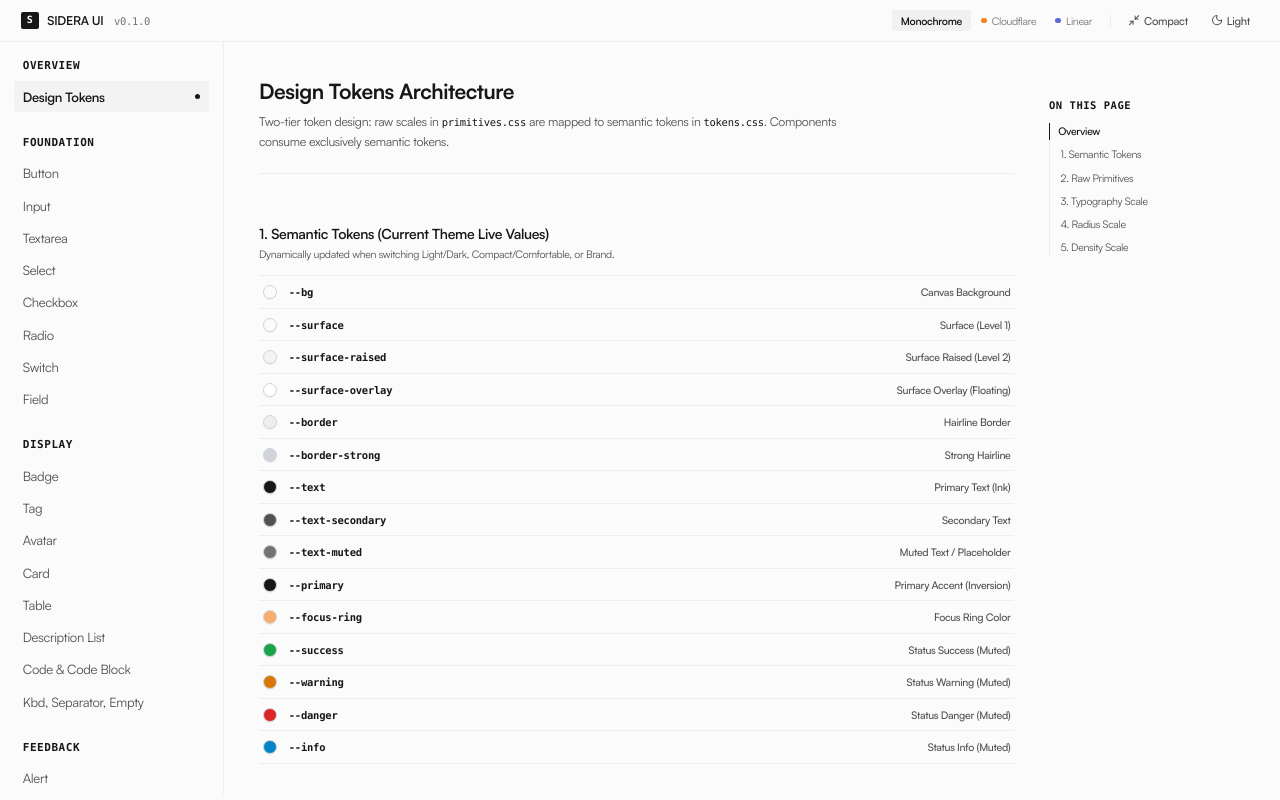
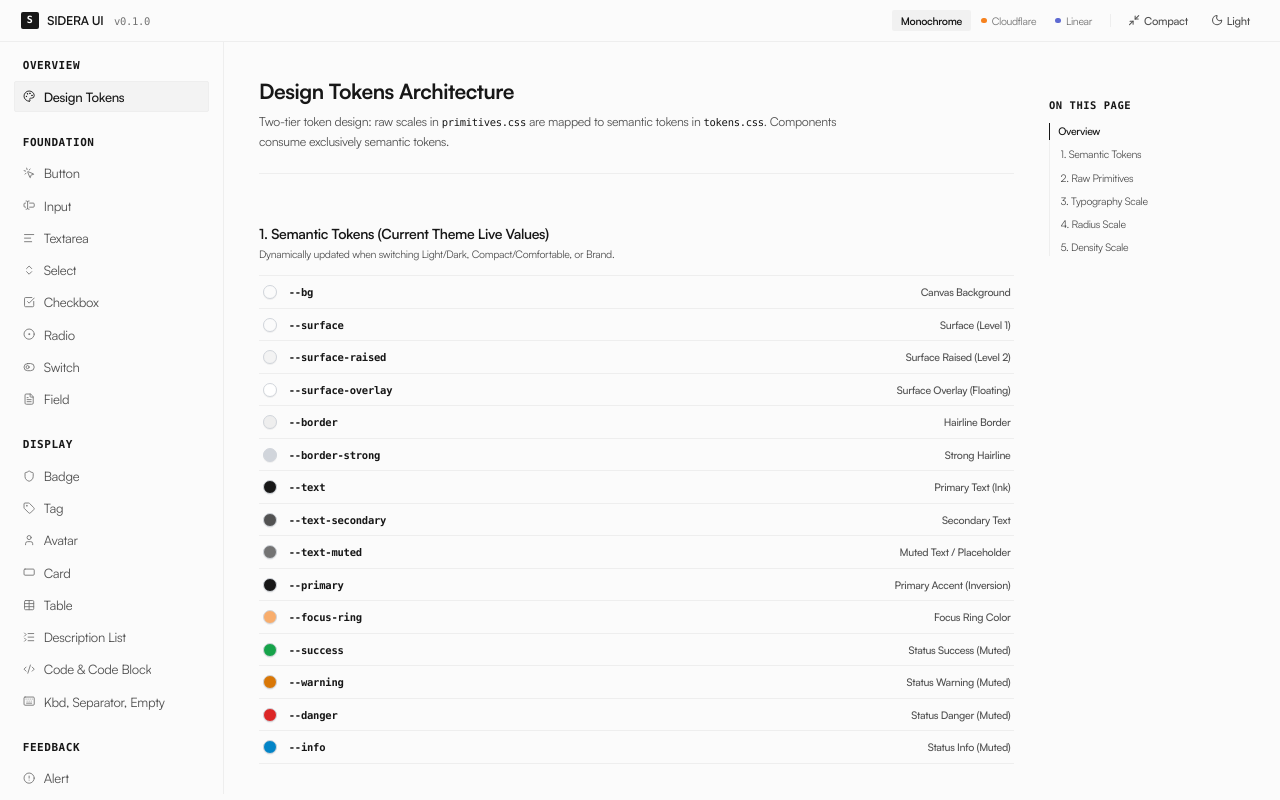
Before and after one commit to ryandaaa/sidera-ui, a React (Vite) app: page / in a window 1280 px wide. Shown: the top 800 px of the page. Built offline with nearby package versions, Linux system fonts and the light colour scheme.

Commit message:
feat(sidebar): sliding active pill transition, tactile press feedback, remove active dot, and add clean SVG icons

```diff
--- a/src/components/ui/SidebarNavItem/SidebarNavItem.tsx
+++ b/src/components/ui/SidebarNavItem/SidebarNavItem.tsx
@@ -30,7 +30,7 @@ export const SidebarNavItem = React.forwardRef<HTMLButtonElement, SidebarNavItem
         disabled={disabled}
         aria-current={active ? 'page' : undefined}
         className={cn(
-          'group flex w-full items-center justify-between px-2.5 py-1.5 rounded-[var(--radius-xs)] text-left text-[13px] transition-colors select-none',
+          'group flex w-full items-center justify-between px-2.5 py-1.5 rounded-[var(--radius-xs)] text-left text-[13px] transition-all duration-150 active:scale-[0.98] active:translate-y-[0.5px] select-none',
           'focus-visible:outline-none focus-visible:ring-1 focus-visible:ring-[var(--focus-ring)]',
           active
             ? 'bg-[var(--surface-overlay)] text-[var(--text)] font-semibold'
@@ -65,9 +65,6 @@ export const SidebarNavItem = React.forwardRef<HTMLButtonElement, SidebarNavItem
               {badge}
             </span>
           )}
-          {active && (
-            <span className="h-1.5 w-1.5 rounded-full bg-[var(--primary)]" aria-hidden="true" />
-          )}
         </div>
       </button>
     )
--- a/src/showcase/Sidebar.tsx
+++ b/src/showcase/Sidebar.tsx
@@ -1,3 +1,35 @@
+import * as React from 'react'
+import {
+  Palette,
+  MousePointerClick,
+  TextCursorInput,
+  AlignLeft,
+  ChevronsUpDown,
+  CheckSquare,
+  CircleDot,
+  ToggleLeft,
+  FileText,
+  Shield,
+  Tag,
+  User,
+  RectangleHorizontal,
+  Table,
+  ListCollapse,
+  Code2,
+  Keyboard,
+  AlertCircle,
+  Bell,
+  Loader2,
+  MessageSquare,
+  AppWindow,
+  Layers,
+  Menu,
+  Columns2,
+  Navigation,
+  Search,
+  LayoutGrid,
+} from 'lucide-react'
+
 export interface SidebarProps {
   currentRoute: string
   onRouteChange: (route: string) => void
@@ -6,6 +38,7 @@ export interface SidebarProps {
 interface NavItem {
   id: string
   label: string
+  icon: React.ComponentType<{ className?: string }>
   badge?: string
 }
 
@@ -17,71 +50,132 @@ interface NavGroup {
 const groups: NavGroup[] = [
   {
     title: 'Overview',
-    items: [{ id: 'tokens', label: 'Design Tokens' }],
+    items: [{ id: 'tokens', label: 'Design Tokens', icon: Palette }],
   },
   {
     title: 'Foundation',
     items: [
-      { id: 'button', label: 'Button' },
-      { id: 'input', label: 'Input' },
-      { id: 'textarea', label: 'Textarea' },
-      { id: 'select', label: 'Select' },
-      { id: 'checkbox', label: 'Checkbox' },
-      { id: 'radio', label: 'Radio' },
-      { id: 'switch', label: 'Switch' },
-      { id: 'field', label: 'Field' },
+      { id: 'button', label: 'Button', icon: MousePointerClick },
+      { id: 'input', label: 'Input', icon: TextCursorInput },
+      { id: 'textarea', label: 'Textarea', icon: AlignLeft },
+      { id: 'select', label: 'Select', icon: ChevronsUpDown },
+      { id: 'checkbox', label: 'Checkbox', icon: CheckSquare },
+      { id: 'radio', label: 'Radio', icon: CircleDot },
+      { id: 'switch', label: 'Switch', icon: ToggleLeft },
+      { id: 'field', label: 'Field', icon: FileText },
     ],
   },
   {
     title: 'Display',
     items: [
-      { id: 'badge', label: 'Badge' },
-      { id: 'tag', label: 'Tag' },
-      { id: 'avatar', label: 'Avatar' },
-      { id: 'card', label: 'Card' },
-      { id: 'table', label: 'Table' },
-      { id: 'desc-list', label: 'Description List' },
-      { id: 'code-block', label: 'Code & Code Block' },
-      { id: 'display-utils', label: 'Kbd, Separator, Empty' },
+      { id: 'badge', label: 'Badge', icon: Shield },
+      { id: 'tag', label: 'Tag', icon: Tag },
+      { id: 'avatar', label: 'Avatar', icon: User },
+      { id: 'card', label: 'Card', icon: RectangleHorizontal },
+      { id: 'table', label: 'Table', icon: Table },
+      { id: 'desc-list', label: 'Description List', icon: ListCollapse },
+      { id: 'code-block', label: 'Code & Code Block', icon: Code2 },
+      { id: 'display-utils', label: 'Kbd, Separator, Empty', icon: Keyboard },
     ],
   },
   {
     title: 'Feedback',
     items: [
-      { id: 'alert', label: 'Alert' },
-      { id: 'toast', label: 'Toast' },
-      { id: 'progress-spinner', label: 'Progress & Spinner' },
-      { id: 'tooltip', label: 'Tooltip' },
+      { id: 'alert', label: 'Alert', icon: AlertCircle },
+      { id: 'toast', label: 'Toast', icon: Bell },
+      { id: 'progress-spinner', label: 'Progress & Spinner', icon: Loader2 },
+      { id: 'tooltip', label: 'Tooltip', icon: MessageSquare },
     ],
   },
   {
     title: 'Overlay',
     items: [
-      { id: 'dialog', label: 'Dialog' },
-      { id: 'popover', label: 'Popover' },
-      { id: 'dropdown-menu', label: 'Dropdown Menu' },
+      { id: 'dialog', label: 'Dialog', icon: AppWindow },
+      { id: 'popover', label: 'Popover', icon: Layers },
+      { id: 'dropdown-menu', label: 'Dropdown Menu', icon: Menu },
     ],
   },
   {
     title: 'Navigation',
     items: [
-      { id: 'tabs', label: 'Tabs' },
-      { id: 'breadcrumb-pagination', label: 'Breadcrumb & Pages' },
-      { id: 'command-search', label: 'Command Search' },
+      { id: 'tabs', label: 'Tabs', icon: Columns2 },
+      { id: 'breadcrumb-pagination', label: 'Breadcrumb & Pages', icon: Navigation },
+      { id: 'command-search', label: 'Command Search', icon: Search },
     ],
   },
   {
     title: 'Layout',
     items: [
-      { id: 'layout', label: 'Layout Primitives' },
+      { id: 'layout', label: 'Layout Primitives', icon: LayoutGrid },
     ],
   },
 ]
 
 export function Sidebar({ currentRoute, onRouteChange }: SidebarProps) {
+  const navRef = React.useRef<HTMLElement>(null)
+  const [indicator, setIndicator] = React.useState<{
+    top: number
+    left: number
+    width: number
+    height: number
+    visible: boolean
+  }>({ top: 0, left: 0, width: 0, height: 0, visible: false })
+  const [isReady, setIsReady] = React.useState(false)
+
+  React.useLayoutEffect(() => {
+    const updateIndicator = () => {
+      if (!navRef.current) return
+      const activeEl = navRef.current.querySelector<HTMLElement>(`[data-route="${currentRoute}"]`)
+      if (!activeEl) {
+        setIndicator((prev) => ({ ...prev, visible: false }))
+        return
+      }
+
+      const navRect = navRef.current.getBoundingClientRect()
+      const activeRect = activeEl.getBoundingClientRect()
+
+      setIndicator({
+        top: activeRect.top - navRect.top,
+        left: activeRect.left - navRect.left,
+        width: activeRect.width,
+        height: activeRect.height,
+        visible: true,
+      })
+    }
+
+    updateIndicator()
+
+    // Enable smooth sliding transition after initial position is established
+    const timer = window.setTimeout(() => {
+      setIsReady(true)
+    }, 60)
+
+    window.addEventListener('resize', updateIndicator)
+    return () => {
+      window.clearTimeout(timer)
+      window.removeEventListener('resize', updateIndicator)
+    }
+  }, [currentRoute])
+
   return (
     <aside className="w-64 shrink-0 border-r border-[var(--border)] bg-[var(--surface)] h-[calc(100vh-48px)] sticky top-12 overflow-y-auto flex flex-col p-4 select-none">
-      <nav className="flex flex-col gap-6 text-[13px]">
+      <nav ref={navRef} className="relative flex flex-col gap-6 text-[13px]">
+        {/* Animated sliding active pill indicator */}
+        <div
+          aria-hidden="true"
+          className="pointer-events-none absolute z-0 rounded-[var(--radius-xs)] border border-[var(--border)] bg-[var(--surface-raised)]"
+          style={{
+            top: `${indicator.top}px`,
+            left: `${indicator.left}px`,
+            width: `${indicator.width}px`,
+            height: `${indicator.height}px`,
+            opacity: indicator.visible ? 1 : 0,
+            transition: isReady
+              ? 'top 220ms cubic-bezier(0.2, 0, 0, 1), left 220ms cubic-bezier(0.2, 0, 0, 1), width 220ms cubic-bezier(0.2, 0, 0, 1), height 220ms cubic-bezier(0.2, 0, 0, 1), opacity 150ms ease'
+              : 'opacity 150ms ease',
+          }}
+        />
+
         {groups.map((group) => (
           <div key={group.title} className="flex flex-col gap-1.5">
             <span className="text-[11px] font-mono font-semibold uppercase tracking-wider text-[var(--text)] px-2.5">
@@ -91,6 +185,7 @@ export function Sidebar({ currentRoute, onRouteChange }: SidebarProps) {
               {group.items.map((item) => {
                 const isActive = currentRoute === item.id
                 const isUpcoming = Boolean(item.badge)
+                const Icon = item.icon
 
                 if (isUpcoming) {
                   return (
@@ -98,7 +193,10 @@ export function Sidebar({ currentRoute, onRouteChange }: SidebarProps) {
                       key={item.id}
                       className="flex items-center justify-between px-2.5 py-1.5 text-xs text-[var(--text-tertiary)] cursor-not-allowed"
                     >
-                      <span>{item.label.split(' ')[0]}</span>
+                      <div className="flex items-center gap-2.5">
+                        <Icon className="h-3.5 w-3.5 shrink-0 stroke-[1.75] opacity-40" />
+                        <span>{item.label.split(' ')[0]}</span>
+                      </div>
                       <span className="text-[10px] font-mono text-[var(--text-muted)]">
                         soon
                       </span>
@@ -110,17 +208,24 @@ export function Sidebar({ currentRoute, onRouteChange }: SidebarProps) {
                   <button
                     key={item.id}
                     type="button"
+                    data-route={item.id}
                     onClick={() => onRouteChange(item.id)}
-                    className={`flex items-center justify-between px-2.5 py-1.5 rounded-[var(--radius-xs)] text-left text-[13px] transition-colors ${
+                    className={`group relative z-10 flex w-full items-center justify-between px-2.5 py-1.5 rounded-[var(--radius-xs)] text-left text-[13px] transition-all duration-150 active:scale-[0.98] active:translate-y-[0.5px] ${
                       isActive
-                        ? 'bg-[var(--surface-raised)] text-[var(--text)] font-semibold'
+                        ? 'text-[var(--text)] font-medium'
                         : 'text-[var(--text-secondary)] hover:text-[var(--text)] hover:bg-[var(--surface-hover)]'
                     }`}
                   >
-                    <span>{item.label}</span>
-                    {isActive && (
-                      <span className="h-1.5 w-1.5 rounded-full bg-[var(--primary)] shrink-0" />
-                    )}
+                    <div className="flex items-center gap-2.5 min-w-0">
+                      <Icon
+                        className={`h-3.5 w-3.5 shrink-0 stroke-[1.75] transition-colors duration-150 ${
+                          isActive
+                            ? 'text-[var(--text)]'
+                            : 'text-[var(--text-muted)] group-hover:text-[var(--text)]'
+                        }`}
+                      />
+                      <span className="truncate">{item.label}</span>
+                    </div>
                   </button>
                 )
               })}
```
